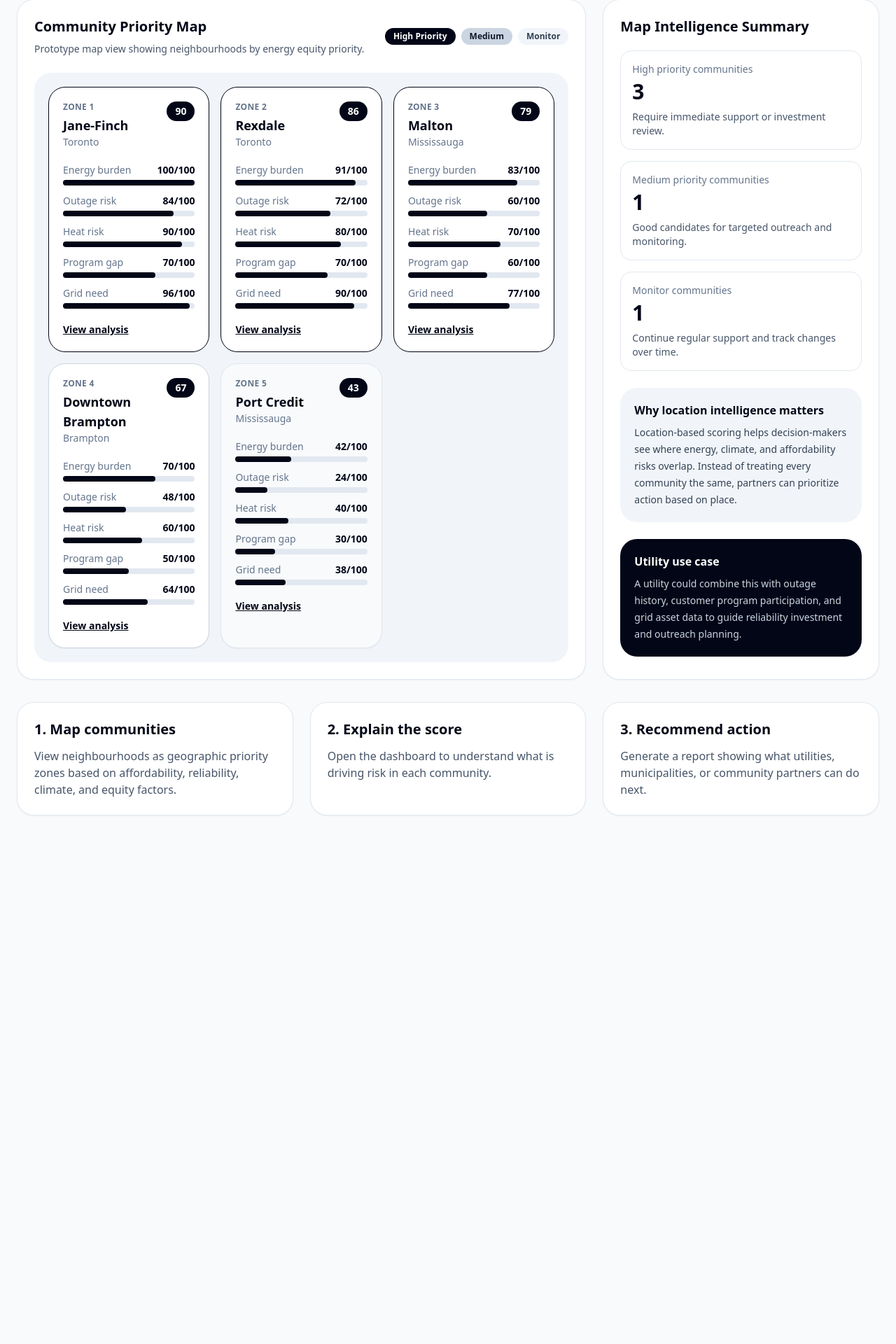
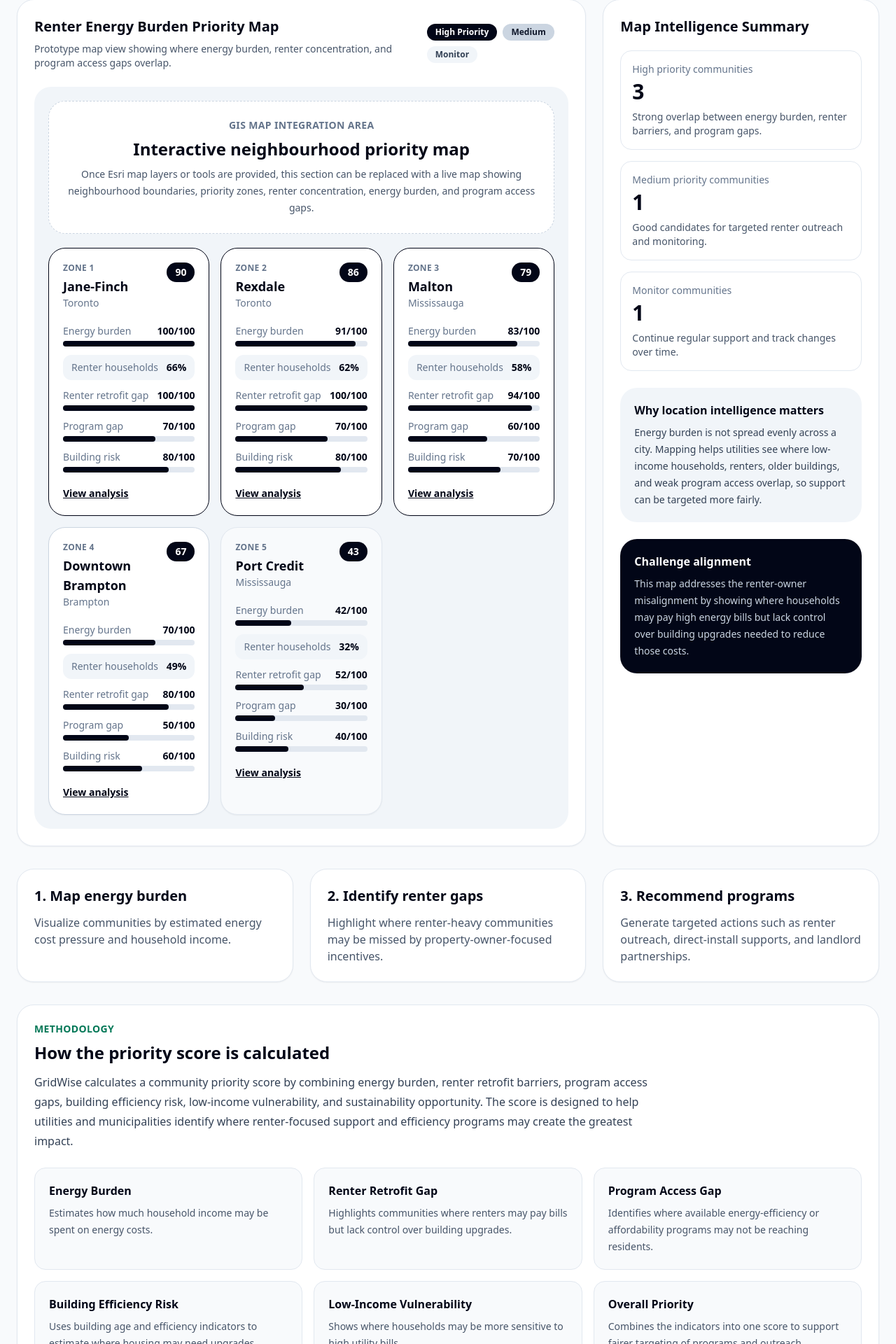
Before and after one commit to khanmalasa404-pixel/SENECA_HACKATHON, a Next.js app: page /map in a window 1280 px wide. Shown: the part 278-2198 px from the top of the page at 70% size. Before the commit the page ends 1475 px from the top, so only its background shows below. Built offline with nearby package versions, Linux system fonts and the light colour scheme.

Commit message:
Methodology Section Added

```diff
--- a/app/map/page.tsx
+++ b/app/map/page.tsx
@@ -12,10 +12,10 @@ export default function MapPage() {
         score: scores.overallPriorityScore,
         label: getPriorityLabel(scores.overallPriorityScore),
         energyBurdenScore: scores.energyBurdenScore,
-        outageRiskScore: scores.outageRiskScore,
-        heatVulnerabilityScore: scores.heatVulnerabilityScore,
+        renterUpgradeGapScore: scores.renterUpgradeGapScore,
         programAccessGapScore: scores.programAccessGapScore,
-        gridModernizationNeedScore: scores.gridModernizationNeedScore,
+        buildingEfficiencyRiskScore: scores.buildingEfficiencyRiskScore,
+        equityVulnerabilityScore: scores.equityVulnerabilityScore,
       };
     })
     .sort((a, b) => b.score - a.score);
@@ -34,15 +34,15 @@ export default function MapPage() {
         <div className="flex flex-col justify-between gap-4 md:flex-row md:items-end">
           <div>
             <p className="text-sm font-semibold uppercase tracking-wide text-emerald-700">
-            Community Energy Map
+              Energy Burden Map
             </p>
             <h1 className="mt-2 text-4xl font-bold tracking-tight text-slate-950">
-              Location intelligence for community energy decisions
+              Map where energy burden and renter retrofit gaps overlap
             </h1>
             <p className="mt-3 max-w-3xl text-slate-600">
-              A map-first decision tool that helps utilities, municipalities, and
-              community partners identify where energy affordability support,
-              outage resilience investment, and sustainability programs should go first.
+              GridWise helps utilities and municipalities identify neighbourhoods
+              where high energy costs, renter concentration, limited program access,
+              and building upgrade barriers create the greatest need for targeted support.
             </p>
           </div>
 
@@ -59,10 +59,11 @@ export default function MapPage() {
             <div className="flex flex-col justify-between gap-3 md:flex-row md:items-center">
               <div>
                 <h2 className="text-xl font-bold text-slate-950">
-                  Community Priority Map
+                  Renter Energy Burden Priority Map
                 </h2>
                 <p className="mt-2 text-sm text-slate-600">
-                  Prototype map view showing neighbourhoods by energy equity priority.
+                  Prototype map view showing where energy burden, renter concentration,
+                  and program access gaps overlap.
                 </p>
               </div>
 
@@ -79,7 +80,21 @@ export default function MapPage() {
               </div>
             </div>
 
-            <div className="mt-6 grid min-h-[460px] gap-4 rounded-3xl bg-slate-100 p-5 md:grid-cols-3">
+            <div className="mt-6 rounded-3xl bg-slate-100 p-5">
+              <div className="mb-5 rounded-3xl border border-dashed border-slate-300 bg-white p-6 text-center">
+                <p className="text-sm font-semibold uppercase tracking-wide text-slate-500">
+                GIS Map Integration Area                </p>
+                <h3 className="mt-2 text-2xl font-bold text-slate-950">
+                  Interactive neighbourhood priority map
+                </h3>
+                <p className="mx-auto mt-2 max-w-2xl text-sm leading-6 text-slate-600">
+                  Once Esri map layers or tools are provided, this section can be
+                  replaced with a live map showing neighbourhood boundaries, priority
+                  zones, renter concentration, energy burden, and program access gaps.
+                </p>
+              </div>
+
+              <div className="grid gap-4 md:grid-cols-3">
                 {communities.map((area, index) => (
                   <div
                     key={area.name}
@@ -112,18 +127,29 @@ export default function MapPage() {
                         label="Energy burden"
                         value={area.energyBurdenScore}
                       />
-                    <MapMetric label="Outage risk" value={area.outageRiskScore} />
+
+                      <div className="rounded-xl bg-slate-100 px-3 py-2">
+                        <div className="flex justify-between">
+                          <span className="text-slate-500">Renter households</span>
+                          <span className="font-semibold text-slate-950">
+                            {area.renterHouseholdPercent}%
+                          </span>
+                        </div>
+                      </div>
+
                       <MapMetric
-                      label="Heat risk"
-                      value={area.heatVulnerabilityScore}
+                        label="Renter retrofit gap"
+                        value={area.renterUpgradeGapScore}
                       />
+
                       <MapMetric
                         label="Program gap"
                         value={area.programAccessGapScore}
                       />
+
                       <MapMetric
-  label="Grid need"
-  value={area.gridModernizationNeedScore}
+                        label="Building risk"
+                        value={area.buildingEfficiencyRiskScore}
                       />
                     </div>
 
@@ -137,6 +163,7 @@ export default function MapPage() {
                 ))}
               </div>
             </div>
+          </div>
 
           <aside className="rounded-3xl border border-slate-200 bg-white p-6 shadow-sm">
             <h2 className="text-xl font-bold text-slate-950">
@@ -147,13 +174,13 @@ export default function MapPage() {
               <SummaryCard
                 label="High priority communities"
                 value={highPriority.length}
-                note="Require immediate support or investment review."
+                note="Strong overlap between energy burden, renter barriers, and program gaps."
               />
 
               <SummaryCard
                 label="Medium priority communities"
                 value={mediumPriority.length}
-                note="Good candidates for targeted outreach and monitoring."
+                note="Good candidates for targeted renter outreach and monitoring."
               />
 
               <SummaryCard
@@ -168,18 +195,18 @@ export default function MapPage() {
                 Why location intelligence matters
               </h3>
               <p className="mt-2 text-sm leading-6 text-slate-700">
-                Location-based scoring helps decision-makers see where energy,
-                climate, and affordability risks overlap. Instead of treating every
-                community the same, partners can prioritize action based on place.
+                Energy burden is not spread evenly across a city. Mapping helps
+                utilities see where low-income households, renters, older buildings,
+                and weak program access overlap, so support can be targeted more fairly.
               </p>
             </div>
 
             <div className="mt-6 rounded-3xl bg-slate-950 p-5 text-white">
-              <h3 className="font-bold">Utility use case</h3>
+              <h3 className="font-bold">Challenge alignment</h3>
               <p className="mt-2 text-sm leading-6 text-slate-300">
-                A utility could combine this with outage history, customer program
-                participation, and grid asset data to guide reliability investment
-                and outreach planning.
+                This map addresses the renter-owner misalignment by showing where
+                households may pay high energy bills but lack control over building
+                upgrades needed to reduce those costs.
               </p>
             </div>
           </aside>
@@ -187,19 +214,69 @@ export default function MapPage() {
 
         <section className="mt-8 grid gap-6 lg:grid-cols-3">
           <InfoBox
-            title="1. Map communities"
-            text="View neighbourhoods as geographic priority zones based on affordability, reliability, climate, and equity factors."
+            title="1. Map energy burden"
+            text="Visualize communities by estimated energy cost pressure and household income."
           />
 
           <InfoBox
-            title="2. Explain the score"
-            text="Open the dashboard to understand what is driving risk in each community."
+            title="2. Identify renter gaps"
+            text="Highlight where renter-heavy communities may be missed by property-owner-focused incentives."
           />
 
           <InfoBox
-            title="3. Recommend action"
-            text="Generate a report showing what utilities, municipalities, or community partners can do next."
+            title="3. Recommend programs"
+            text="Generate targeted actions such as renter outreach, direct-install supports, and landlord partnerships."
           />
+        </section>
+
+        <section className="mt-8 rounded-3xl border border-slate-200 bg-white p-6 shadow-sm">
+          <p className="text-sm font-semibold uppercase tracking-wide text-emerald-700">
+            Methodology
+          </p>
+
+          <h2 className="mt-2 text-2xl font-bold text-slate-950">
+            How the priority score is calculated
+          </h2>
+
+          <p className="mt-3 max-w-4xl leading-7 text-slate-700">
+            GridWise calculates a community priority score by combining energy burden,
+            renter retrofit barriers, program access gaps, building efficiency risk,
+            low-income vulnerability, and sustainability opportunity. The score is designed
+            to help utilities and municipalities identify where renter-focused support and
+            efficiency programs may create the greatest impact.
+          </p>
+
+          <div className="mt-6 grid gap-4 md:grid-cols-3">
+            <MethodologyCard
+              title="Energy Burden"
+              text="Estimates how much household income may be spent on energy costs."
+            />
+
+            <MethodologyCard
+              title="Renter Retrofit Gap"
+              text="Highlights communities where renters may pay bills but lack control over building upgrades."
+            />
+
+            <MethodologyCard
+              title="Program Access Gap"
+              text="Identifies where available energy-efficiency or affordability programs may not be reaching residents."
+            />
+
+            <MethodologyCard
+              title="Building Efficiency Risk"
+              text="Uses building age and efficiency indicators to estimate where housing may need upgrades."
+            />
+
+            <MethodologyCard
+              title="Low-Income Vulnerability"
+              text="Shows where households may be more sensitive to high utility bills."
+            />
+
+            <MethodologyCard
+              title="Overall Priority"
+              text="Combines the indicators into one score to support fairer targeting of programs and outreach."
+            />
+          </div>
         </section>
       </div>
     </main>
@@ -249,3 +326,12 @@ function InfoBox({ title, text }: { title: string; text: string }) {
     </div>
   );
 }
+
+function MethodologyCard({ title, text }: { title: string; text: string }) {
+  return (
+    <div className="rounded-2xl border border-slate-200 bg-slate-50 p-5">
+      <h3 className="font-bold text-slate-950">{title}</h3>
+      <p className="mt-2 text-sm leading-6 text-slate-600">{text}</p>
+    </div>
+  );
+}
```
Lines whose indentation alone changed are shown as unchanged.
